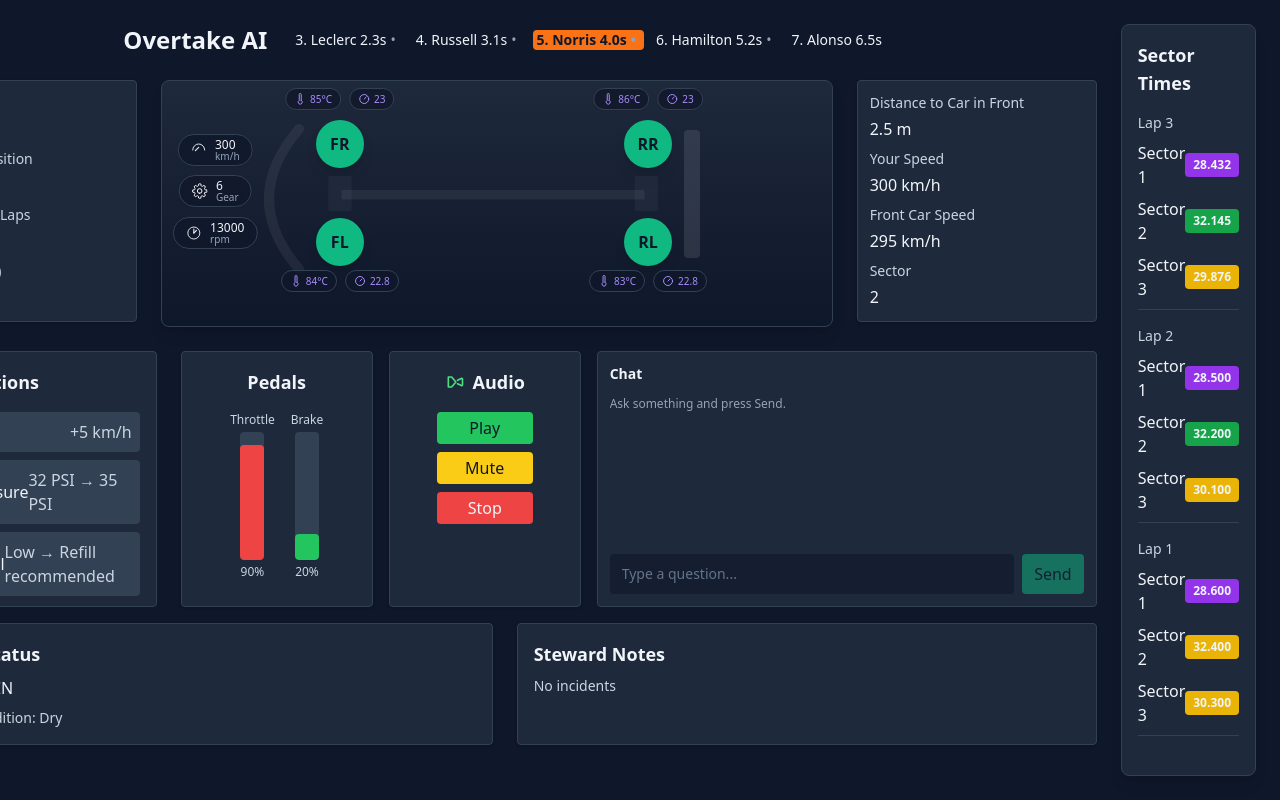
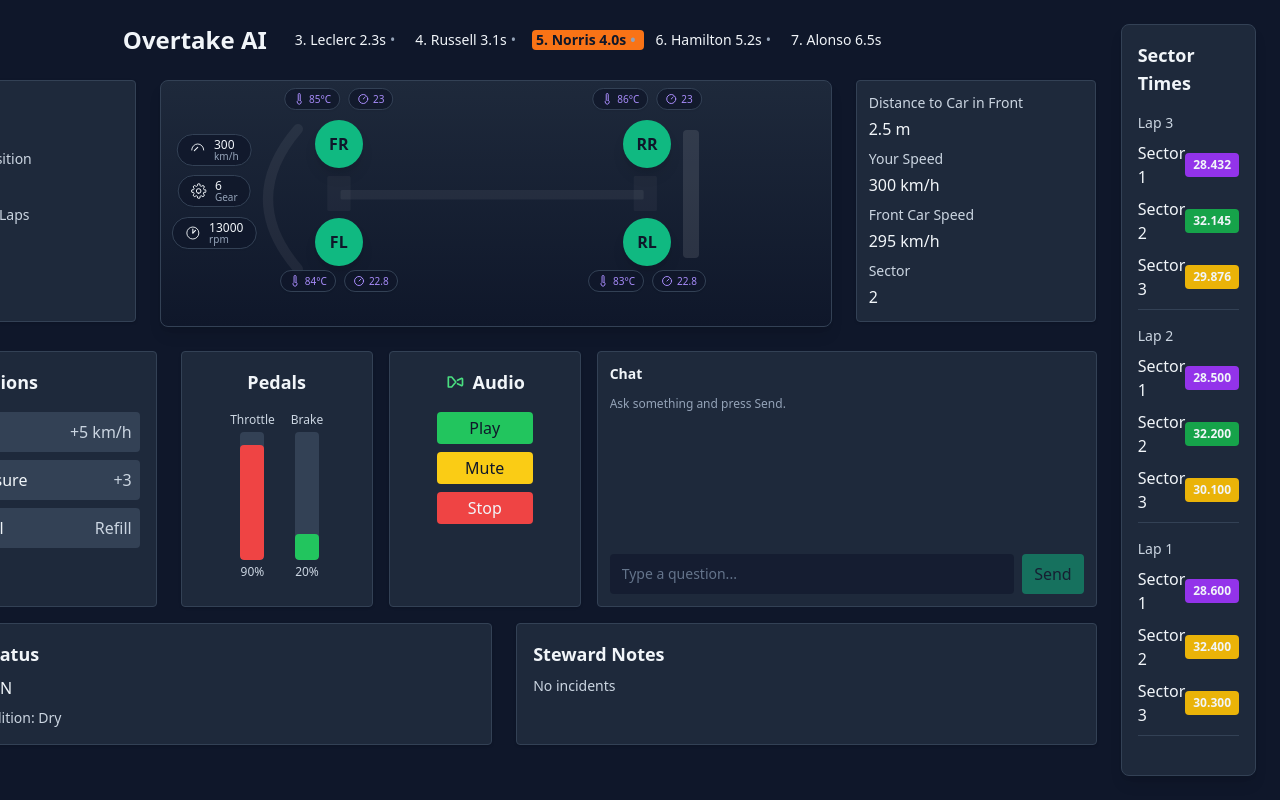
Before and after one commit to myaltaccountsthis/overtake-ai, a React (Vite) app in the folder frontend/: page / in a window 1280 px wide. Built offline with nearby package versions, Linux system fonts and the light colour scheme.

Commit message:
more changes

```diff
--- a/frontend/src/App.tsx
+++ b/frontend/src/App.tsx
@@ -26,7 +26,7 @@
   });
   const [trackTemp, setTrackTemp] = useState<number>(40);
   const [airTemp, setAirTemp] = useState<number>(30);
-  const [lapTimeSec, setLapTimeSec] = useState<number>(85);
+  const [lapTimeSec, setLapTimeSec] = useState<number>(109.83);
   const [remainingLaps, setRemainingLaps] = useState<number>(20);
   const [currentPosition, setCurrentPosition] = useState<number>(5);
   const [sessionId, setSessionId] = useState<string>("10033");
@@ -891,8 +891,8 @@
           <SuggestionPanel
             suggestions={{
               speed: "+5 km/h",
-              tirePressure: "32 PSI → 35 PSI",
-              fuelLevel: "Low → Refill recommended",
+              tirePressure: "+3",
+              fuelLevel: "Refill",
             }}
           />
 
--- a/frontend/src/components/SuggestionPanel.tsx
+++ b/frontend/src/components/SuggestionPanel.tsx
@@ -8,7 +8,7 @@
 
 export default function SuggestionPanel({ suggestions }: SuggestionPanelProps) {
   return (
-    <section className="h-64 flex flex-col gap-2 bg-slate-800 p-4 rounded border border-slate-700">
+    <section className="h-64 w-[245px] flex flex-col gap-2 bg-slate-800 p-4 rounded border border-slate-700">
       <h3 className="text-lg font-semibold text-slate-100 mb-2">Suggestions</h3>
       {Object.keys(suggestions).length === 0 ? (
         <div className="text-slate-400 text-sm">No suggestions available</div>
```
